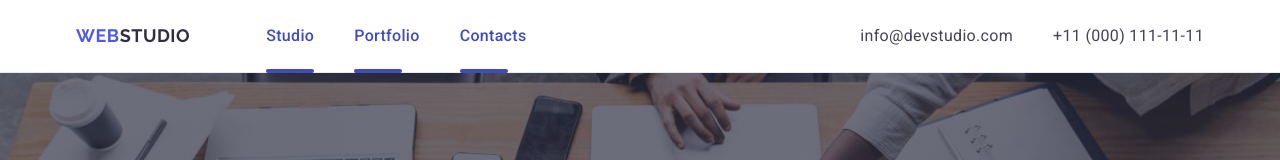
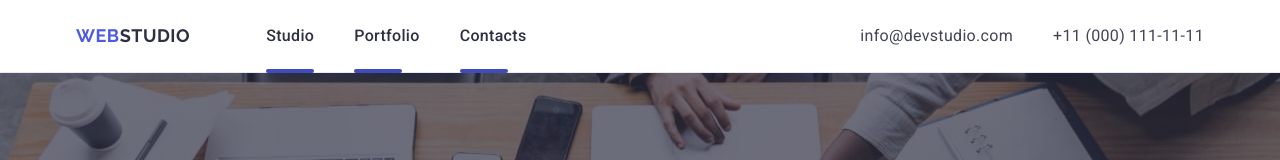
Before and after one commit to Viktoriiahlk/goit-homework-04, a plain HTML site: page index.html in a window 1280 px wide. Shown: the top 160 px of the page. Drawn offline with nearby package versions, Linux system fonts and the light colour scheme.

Commit message:
header  adjusted

```diff
--- a/css/styles.css
+++ b/css/styles.css
@@ -99,7 +99,7 @@ img {
 .nav-link {
     display: inline-block;
     padding: 24px 0;
-    color: var(--color-pressed-stele);
+    color: var(--color-brand);
     line-height: 1.5;
     font-size: 16px;
     font-weight: 500;
```
